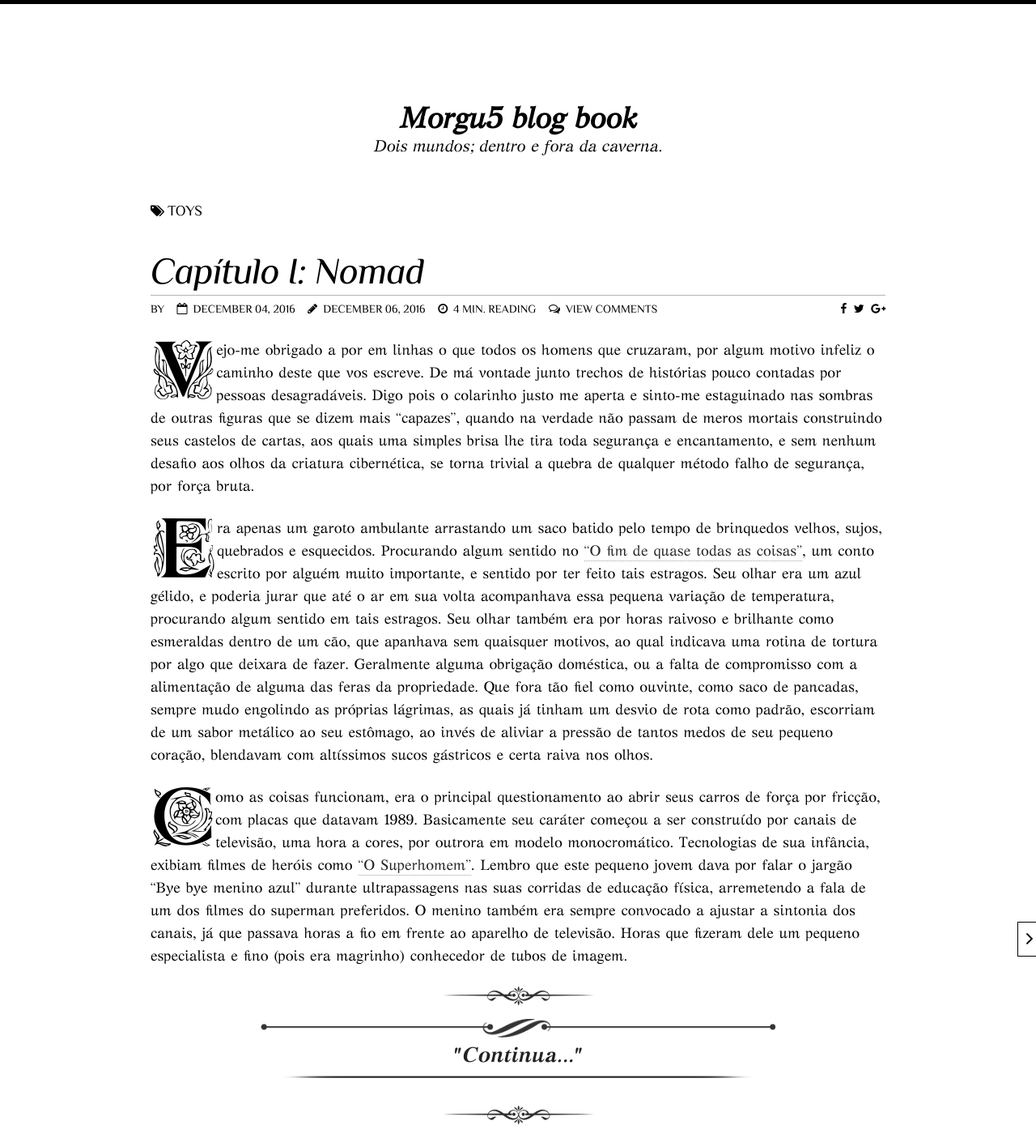
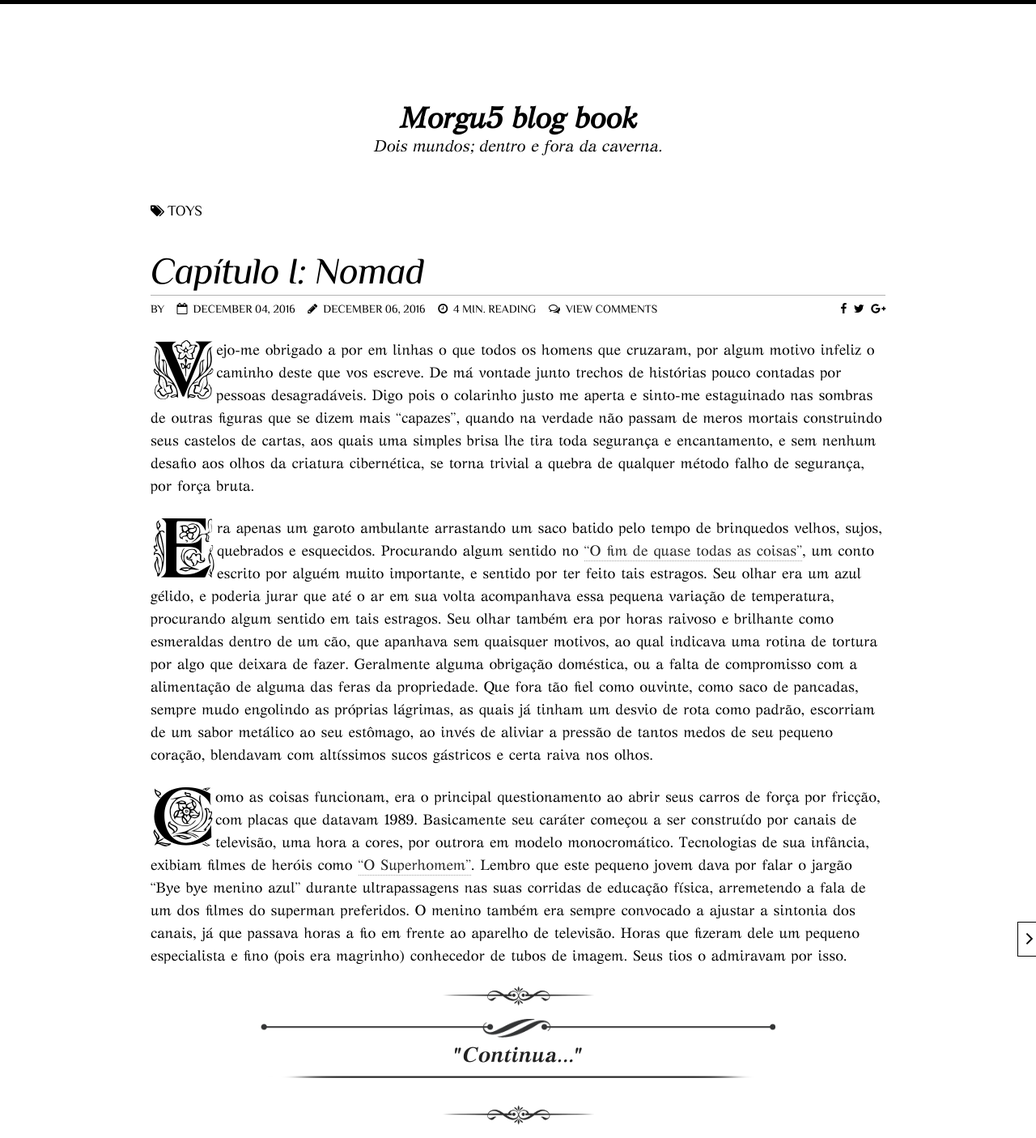
Before and after one commit to Agt-Morgu5/agt-morgu5.github.io, a Jekyll site: the page built from _posts/blog/views/2015-11-14-no-more-flags.md, in a window 1280 px wide. Shown: the top 1405 px of the page at 81% size. Built offline with Jekyll 4.4.1, drawn with Linux system fonts in a browser that asks for light colours; nearby versions of some CDN libraries; comment, search, counter and statistics services are not loaded; grey boxes are pictures that could not be loaded.

Commit message:
Update 2015-11-14-no-more-flags.md

```diff
--- a/_posts/blog/views/2015-11-14-no-more-flags.md
+++ b/_posts/blog/views/2015-11-14-no-more-flags.md
@@ -13,7 +13,7 @@
 
 <span class="dcap">E</span>ra apenas um garoto ambulante arrastando um saco batido pelo tempo de brinquedos velhos, sujos, quebrados e esquecidos. Procurando algum sentido no ["O fim de quase todas as coisas"](https://tipoquarentaedois.blogspot.com.br/2013/11/o-fim-de-quase-todas-as-coisas-abu.html){:target="_blank"}, um conto escrito por alguém muito importante, e sentido por ter feito tais estragos. Seu olhar era um azul gélido, e poderia jurar que até o ar em sua volta acompanhava essa pequena variação de temperatura, procurando algum sentido em tais estragos. Seu olhar também era por horas raivoso e brilhante como esmeraldas dentro de um cão, que apanhava sem quaisquer motivos, ao qual indicava uma rotina de tortura por algo que deixara de fazer. Geralmente alguma obrigação doméstica, ou a falta de compromisso com a alimentação de alguma das feras da propriedade. Que fora tão fiel como ouvinte, como saco de pancadas, sempre mudo engolindo as próprias lágrimas, as quais já tinham um desvio de rota como padrão, escorriam de um sabor metálico ao seu estômago, ao invés de aliviar a pressão de tantos medos de seu pequeno coração, blendavam com altíssimos sucos gástricos e certa raiva nos olhos.
 
-<span class="dcap">C</span>omo as coisas funcionam, era o principal questionamento ao abrir seus carros de força por fricção, com placas que datavam 1989. Basicamente seu caráter começou a ser construído por canais de televisão, uma hora a cores, por outrora em modelo monocromático. Tecnologias de sua infância, exibiam filmes de heróis como ["O Superhomem"](https://pt.wikipedia.org/wiki/Superman#1989-1999:_Morte.2C_Retorno.2C_casamento_e_a_influ.C3.AAncia_de_John_Byrne){:target="_blank"}. Lembro que este pequeno jovem dava por falar o jargão "Bye bye menino azul" durante ultrapassagens nas suas corridas de educação física, arremetendo a fala de um dos filmes do superman preferidos. O menino também era sempre convocado a ajustar a sintonia dos canais, já que passava horas a fio em frente ao aparelho de televisão. Horas que fizeram dele um pequeno especialista e fino (pois era magrinho) conhecedor de tubos de imagem.
+<span class="dcap">C</span>omo as coisas funcionam, era o principal questionamento ao abrir seus carros de força por fricção, com placas que datavam 1989. Basicamente seu caráter começou a ser construído por canais de televisão, uma hora a cores, por outrora em modelo monocromático. Tecnologias de sua infância, exibiam filmes de heróis como ["O Superhomem"](https://pt.wikipedia.org/wiki/Superman#1989-1999:_Morte.2C_Retorno.2C_casamento_e_a_influ.C3.AAncia_de_John_Byrne){:target="_blank"}. Lembro que este pequeno jovem dava por falar o jargão "Bye bye menino azul" durante ultrapassagens nas suas corridas de educação física, arremetendo a fala de um dos filmes do superman preferidos. O menino também era sempre convocado a ajustar a sintonia dos canais, já que passava horas a fio em frente ao aparelho de televisão. Horas que fizeram dele um pequeno especialista e fino (pois era magrinho) conhecedor de tubos de imagem. Seus tios o admiravam por isso.
 
 <div class="text-divider"></div>
 
```
